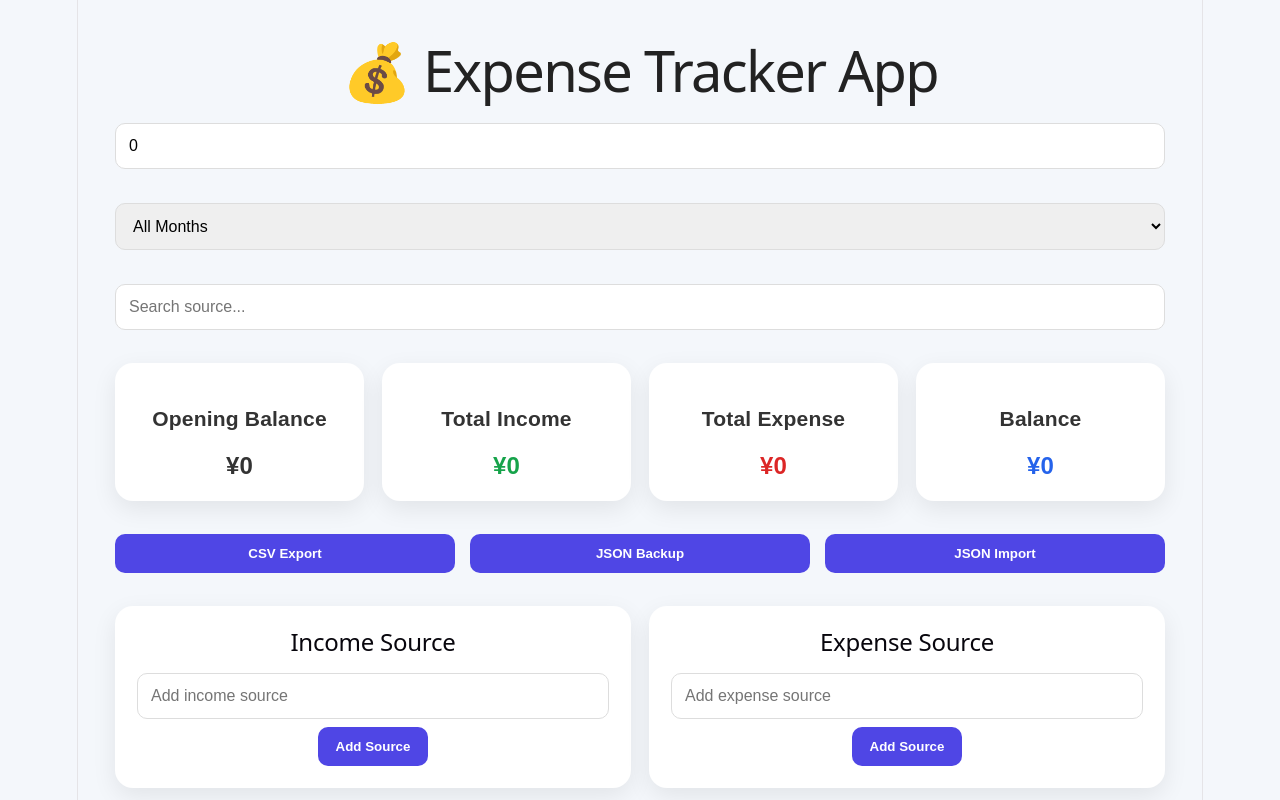
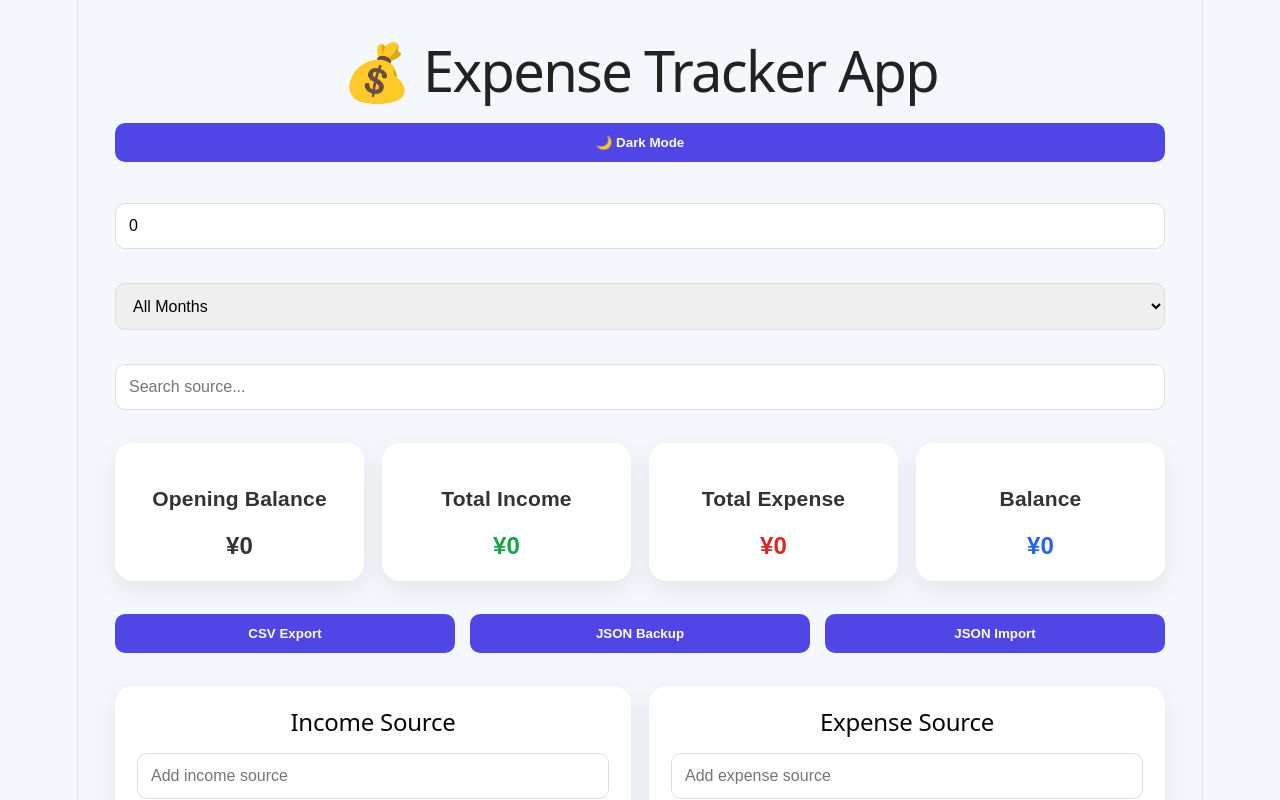
Before and after one commit to mbhandari929/expense-tracker, a React (Vite) app: page / in a window 1280 px wide. Shown: the top 800 px of the page. Built offline with nearby package versions, Linux system fonts and the light colour scheme.

Commit message:
Use Header component in App

```diff
--- a/src/App.tsx
+++ b/src/App.tsx
@@ -342,7 +342,7 @@ function App() {
 
   return (
     <div className={darkMode ? "app dark" : "app"}>
-      <h1>💰 Expense Tracker App</h1>
+    <Header darkMode={darkMode} setDarkMode={setDarkMode} />
 
 
 
```
